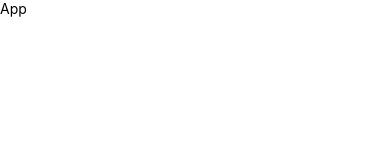
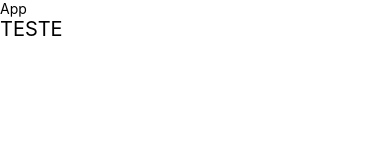
Before and after one commit to bielgennaro/vendas-online-app, a React Native app: screen / in a window 390 px wide. Shown: the top 160 px of the page. Built offline with nearby package versions, Linux system fonts and the light colour scheme.

Commit message:
feat: insert styled-components

```diff
--- a/package.json
+++ b/package.json
@@ -11,7 +11,8 @@
   },
   "dependencies": {
     "react": "18.2.0",
-    "react-native": "0.72.2"
+    "react-native": "0.72.2",
+    "styled-components": "^6.0.3"
   },
   "devDependencies": {
     "@babel/core": "^7.20.0",
--- a/src/App.tsx
+++ b/src/App.tsx
@@ -1,9 +1,16 @@
 import { SafeAreaView, Text } from "react-native";
+import styled from "styled-components/native";
+
+const TextNew = styled.Text`
+font-size: 20px;
+color: black;
+`
 
 const App = () => {
   return (
     <SafeAreaView>
       <Text>App</Text>
+      <TextNew>TESTE</TextNew>
     </SafeAreaView>
   );
 };
```
Also changed, not shown: 1 other file (tests, documents, lock files or other folders).
